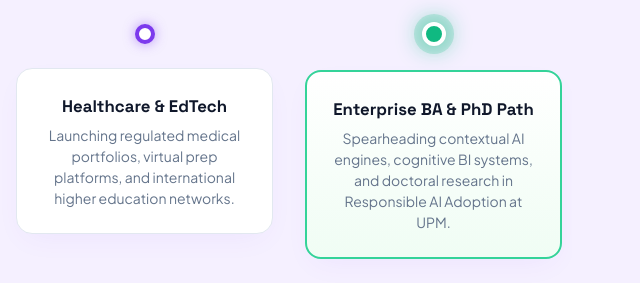
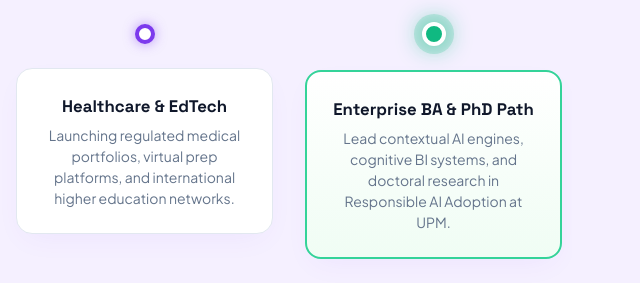
Before and after one commit to DonikaNikolaeva/DonikaNikolaeva.github.io, a plain HTML site: page index.htm in a window 1280 px wide. Shown: the part 1320-1603 px from the top of the page, 640-1280 px from the left. Drawn offline with Linux system fonts and the light colour scheme.

Commit message:
Removing Spearheading to Leading

```diff
--- a/index.htm
+++ b/index.htm
@@ -1104,7 +1104,7 @@
                         <div class="node-dot" title="Current Leadership & PhD Era"></div>
                         <div class="node-card">
                             <h4 id="tn4-h">Enterprise BA & PhD Path</h4>
-                            <p id="tn4-p">Spearheading contextual AI engines, cognitive BI systems, and doctoral research in Responsible AI Adoption at UPM.</p>
+                            <p id="tn4-p">Lead contextual AI engines, cognitive BI systems, and doctoral research in Responsible AI Adoption at UPM.</p>
                         </div>
                     </div>
 
@@ -1450,7 +1450,7 @@
                 tn3H: "Healthcare & EdTech",
                 tn3P: "Launching regulated medical portfolios, virtual prep platforms, and international higher education networks.",
                 tn4H: "Enterprise BA & PhD Path",
-                tn4P: "Spearheading contextual AI engines, cognitive BI systems, and doctoral research in Responsible AI Adoption at UPM.",
+                tn4P: "Leading contextual AI engines, cognitive BI systems, and doctoral research in Responsible AI Adoption at UPM.",
                 tn4Badge: '<i class="fa-solid fa-circle-play"></i> Present (2021+)',
                 indTitle: "Industry Leadership & Evolutionary Impact",
                 indSub: "Scaling domain complexity through leadership, strategic growth, and technological transformation",
```
